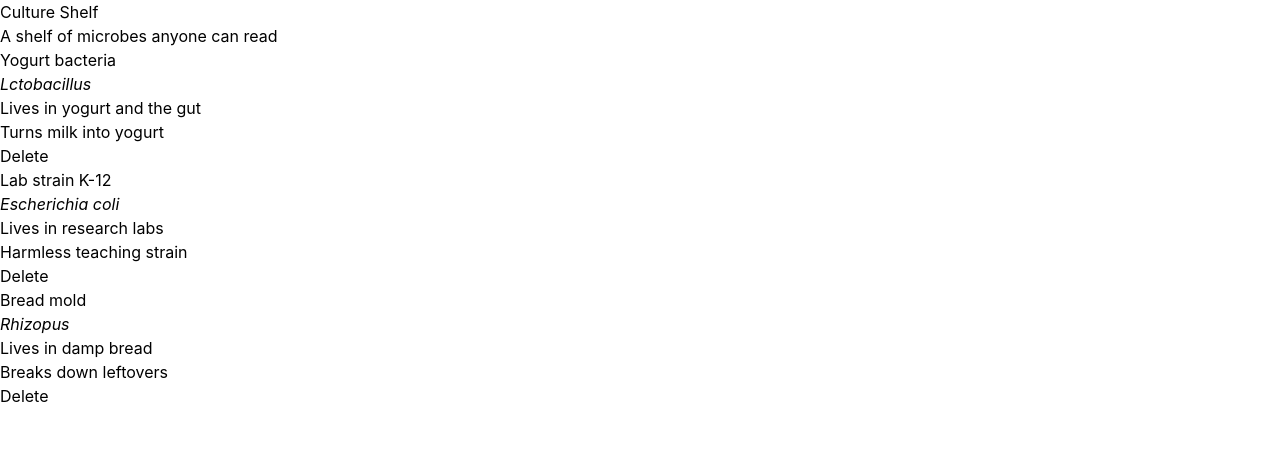
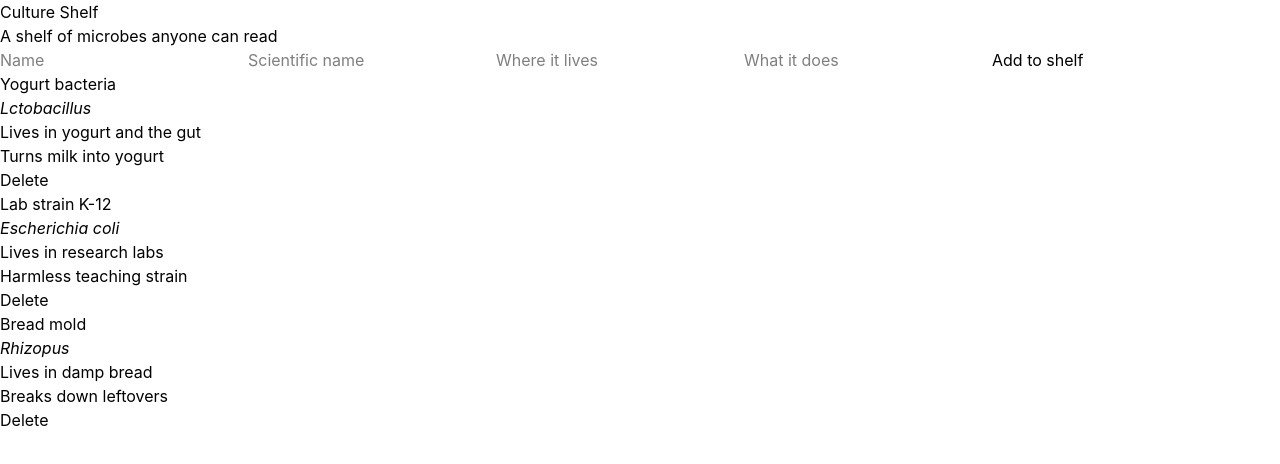
Before and after one commit to JohnnyKhayo/Culture_Shelf, a React (Vite) app in the folder Culture_Shelf/: page / in a window 1280 px wide. Shown: the top 464 px of the page. Built offline with nearby package versions, Linux system fonts and the light colour scheme.

Commit message:
feat: add a culture from the a form

```diff
--- a/Culture_Shelf/src/components/CultureShelf.jsx
+++ b/Culture_Shelf/src/components/CultureShelf.jsx
@@ -26,11 +26,65 @@ const [cultures, setCultures] = useState([
   }
     ]);
 
+    const [formData, setFormData] = useState({
+        name: "",
+        scientificName: "",
+    habitat: "",
+    role: ""
+    })
+
+      function handleChange(event) {
+    setFormData({
+      ...formData,
+      [event.target.name]: event.target.value
+    });
+  }
+
+  function handleSubmit(event) {
+    event.preventDefault();
+
+    const newCulture = {
+      id: Date.now(),
+      name: formData.name,
+      scientificName: formData.scientificName,
+      habitat: formData.habitat,
+      role: formData.role
+    };
+
+    setCultures(prev => [...prev, newCulture]);
+
+    setFormData({
+      name: "",
+      scientificName: "",
+      habitat: "",
+      role: ""
+    });
+  }
+
+
     function handleDelete(id)
 {setCultures(prev => prev.filter(culture => culture.id !==id));}
   return (
     <>
     <section>
+              <form onSubmit={handleSubmit}>
+        <input
+          type="text"
+          name="name"
+          value={formData.name}
+          onChange={handleChange}
+          placeholder="Name"
+        />
+        <input type="text" name="scientificName" value={formData.scientificName} onChange={handleChange} placeholder="Scientific name"
+        />
+        <input type="text" name="habitat" value={formData.habitat} onChange={handleChange} placeholder="Where it lives"
+        />
+        <input
+          type="text" name="role" value={formData.role} onChange={handleChange} placeholder="What it does"
+        />
+        <button type="submit">Add to shelf</button>
+      </form>
+
     {cultures.map(culture => (
         <CultureCard
           key={culture.id}
```
